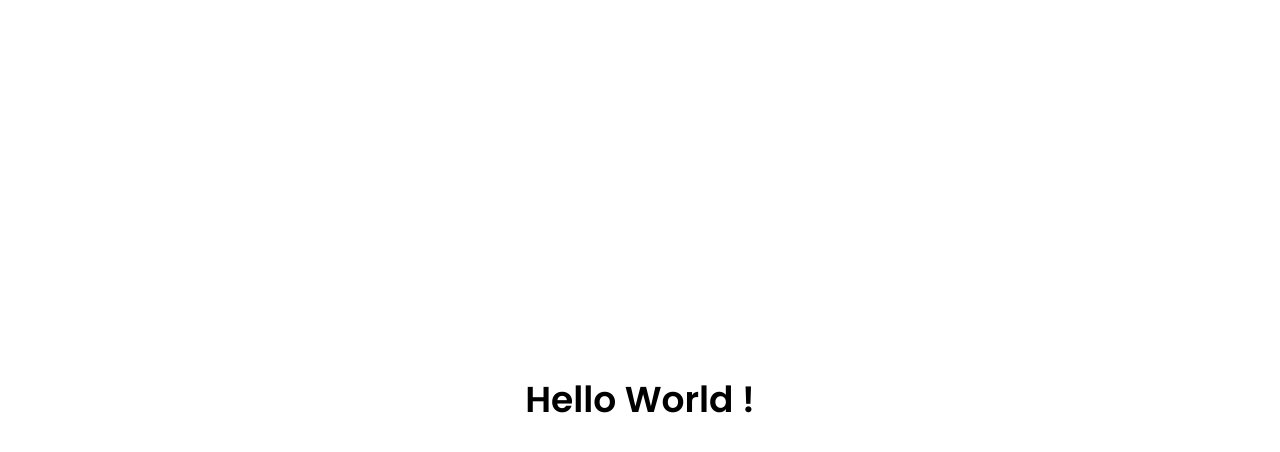
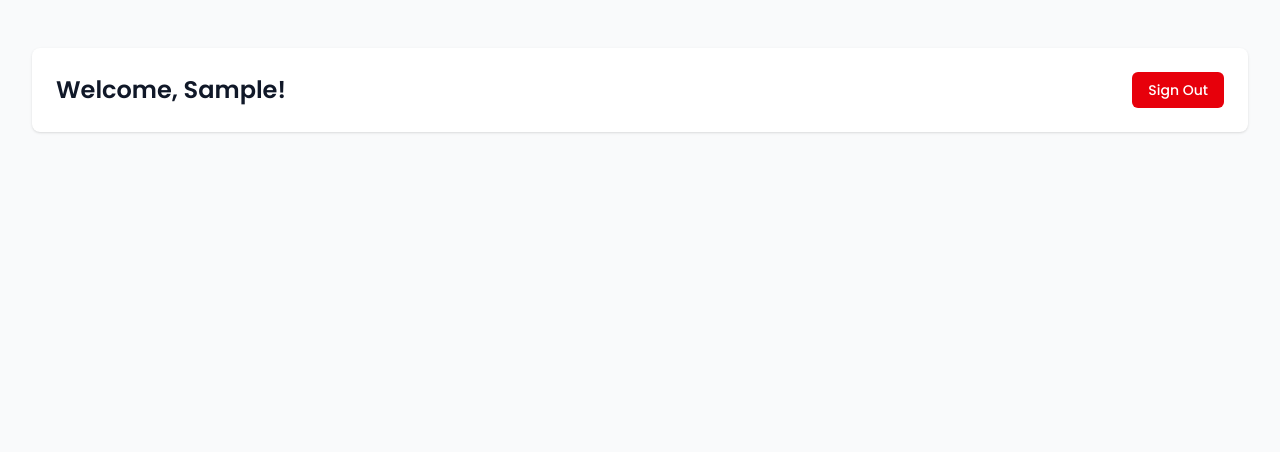
Before and after one commit to mdkaifansari04/nirvana-ai, a Next.js app in the folder frontend/: page / in a window 1280 px wide. Shown: the top 452 px of the page. Built offline with nearby package versions, Linux system fonts and the light colour scheme; no server answers; sample sign-in values are in the browser's storage.

Commit message:
feat(auth): implement Clerk authentication and user management
- Add ClerkProvider to root layout for auth context
- Implement sign-in and sign-up pages with Clerk components
- Add protected home page with user info and sign-out
- Update .gitignore to handle env files properly

```diff
--- a/frontend/app/layout.tsx
+++ b/frontend/app/layout.tsx
@@ -2,11 +2,13 @@ import type { Metadata } from 'next';
 import { Poppins } from 'next/font/google';
 import './globals.css';
 import { APP_DESCRIPTION, APP_NAME } from '@/constants';
+import { ClerkProvider } from '@clerk/nextjs';
 
 const poppins = Poppins({
    subsets: ['latin'],
    weight: ['200', '300', '400', '500', '600'],
 });
+
 export const metadata: Metadata = {
    title: APP_NAME,
    description: APP_DESCRIPTION,
@@ -19,7 +21,9 @@ export default function RootLayout({
 }>) {
    return (
       <html lang="en">
-         <body className={`${poppins.className} scroll-smooth antialiased`}>{children}</body>
+         <ClerkProvider>
+            <body className={`${poppins.className} scroll-smooth antialiased`}>{children}</body>
+         </ClerkProvider>
       </html>
    );
 }
--- a/frontend/app/page.tsx
+++ b/frontend/app/page.tsx
@@ -1,7 +1,39 @@
+"use client";
+
+import { useEffect } from "react";
+import { useUser, useClerk } from "@clerk/nextjs";
+import { useRouter } from "next/navigation";
+
 export default function Home() {
+  const { user, isLoaded } = useUser();
+  const { signOut } = useClerk();
+  const router = useRouter();
+
+  useEffect(() => {
+    if (isLoaded && !user) {
+      router.push("/sign-in");
+    }
+  }, [isLoaded, user, router]);
+
+  if (!isLoaded) return null;
+
   return (
-    <div className="w-full h-screen flex justify-center items-center">
-      <h1 className="text-4xl font-bold">Hello World !</h1>
+    <div className="min-h-screen bg-gray-50">
+      <div className="max-w-7xl mx-auto px-4 sm:px-6 lg:px-8 py-12">
+        <div className="bg-white shadow rounded-lg p-6">
+          <div className="flex justify-between items-center">
+            <h1 className="text-2xl font-bold text-gray-900">
+              Welcome, {user?.firstName || "User"}!
+            </h1>
+            <button
+              onClick={() => signOut(() => router.push("/"))}
+              className="px-4 py-2 text-sm font-medium text-white bg-red-600 rounded-md hover:bg-red-700 focus:outline-none focus:ring-2 focus:ring-red-500"
+            >
+              Sign Out
+            </button>
+          </div>
+        </div>
+      </div>
     </div>
   );
 }
--- /dev/null
+++ b/frontend/app/sign-in/[[...sign-in]]/page.tsx
@@ -0,0 +1,18 @@
+"use client";
+
+import { SignIn } from "@clerk/nextjs";
+
+export default function SignInPage() {
+  return (
+    <div className="flex items-center justify-center min-h-screen bg-gray-50">
+      <div className="w-full max-w-md">
+        <SignIn
+          path="/sign-in"
+          signUpUrl="/sign-up"
+          afterSignInUrl="/onboard"
+          routing="path"
+        />
+      </div>
+    </div>
+  );
+}
--- /dev/null
+++ b/frontend/app/sign-up/[[...sign-up]]/page.tsx
@@ -0,0 +1,18 @@
+"use client";
+
+import { SignUp } from "@clerk/nextjs";
+
+export default function SignUpPage() {
+  return (
+    <div className="flex items-center justify-center min-h-screen bg-gray-50">
+      <div className="w-full max-w-md">
+        <SignUp
+          path="/sign-up"
+          signInUrl="/sign-in"
+          afterSignUpUrl="/onboard"
+          routing="path"
+        />
+      </div>
+    </div>
+  );
+}
--- /dev/null
+++ b/frontend/middleware.ts
@@ -0,0 +1,12 @@
+import { clerkMiddleware } from '@clerk/nextjs/server'
+
+export default clerkMiddleware()
+
+export const config = {
+  matcher: [
+    // Skip Next.js internals and all static files, unless found in search params
+    '/((?!_next|[^?]*\\.(?:html?|css|js(?!on)|jpe?g|webp|png|gif|svg|ttf|woff2?|ico|csv|docx?|xlsx?|zip|webmanifest)).*)',
+    // Always run for API routes
+    '/(api|trpc)(.*)',
+  ],
+}
```
Also changed, not shown: 2 other files (tests, documents, lock files or other folders).
